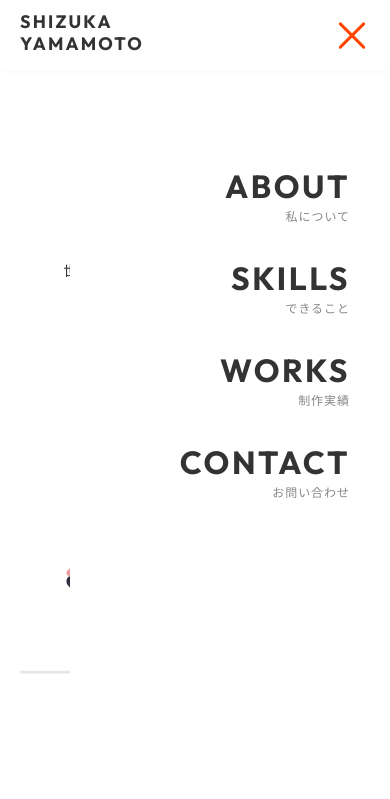
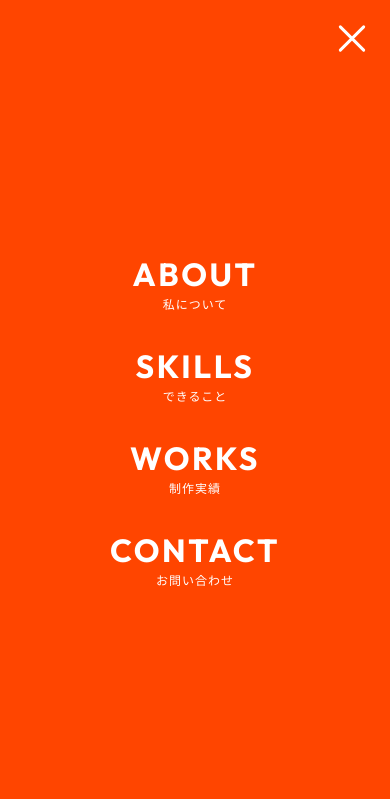
Before and after one commit to shiz-87/my-portfolio, a plain HTML site: page public/index.html in a window 390 px wide. Both pictures are taken after a click on the button "メニュー開閉ボタン". Shown: the top 799 px of the page. Drawn offline with Linux system fonts and the light colour scheme.

Commit message:
fix: ドロワーの表示方法を変更

```diff
--- a/public/assets/js/script.js
+++ b/public/assets/js/script.js
@@ -2,6 +2,7 @@ document.addEventListener("DOMContentLoaded", function () {
   // 1. 要素の取得
   const hamburger = document.getElementById("js-hamburger");
   const drawer = document.querySelector(".p-drawer-nav");
+  const header = document.querySelector(".l-header");
   const drawerLinks = drawer.querySelectorAll("a"); // ドロワー内の全リンク
 
   // 2. ハンバーガーボタンをクリックした時の処理
@@ -9,6 +10,7 @@ document.addEventListener("DOMContentLoaded", function () {
     // ボタンとドロワーに is-active クラスを付け外し（トグル）
     hamburger.classList.toggle("is-active");
     drawer.classList.toggle("is-active");
+    header.classList.toggle("is-active");
 
     // アクセシビリティ対応（aria-expandedの更新）
     const isActive = hamburger.classList.contains("is-active");
@@ -23,6 +25,7 @@ document.addEventListener("DOMContentLoaded", function () {
     link.addEventListener("click", () => {
       hamburger.classList.remove("is-active");
       drawer.classList.remove("is-active");
+      header.classList.remove("is-active");
       hamburger.setAttribute("aria-expanded", "false");
 
       // オプション：背景固定解除
--- a/public/index.html
+++ b/public/index.html
@@ -98,27 +98,27 @@
     <nav class="p-drawer-nav" aria-label="ドロワーナビゲーション">
       <ul class="p-drawer-nav__list">
         <li class="p-drawer-nav__item">
-          <a href="#about">
-            <span class="p-drawer-nav__item--en">ABOUT</span>
-            <span class="p-drawer-nav__item--ja">私について</span>
+          <a class="p-drawer-nav__link" href="#about">
+            <span class="p-drawer-nav__en">ABOUT</span>
+            <span class="p-drawer-nav__ja">私について</span>
           </a>
         </li>
         <li class="p-drawer-nav__item">
-          <a href="#skills">
-            <span class="p-drawer-nav__item--en">SKILLS</span>
-            <span class="p-drawer-nav__item--ja">できること</span>
+          <a class="p-drawer-nav__link" href="#skills">
+            <span class="p-drawer-nav__en">SKILLS</span>
+            <span class="p-drawer-nav__ja">できること</span>
           </a>
         </li>
         <li class="p-drawer-nav__item">
-          <a href="#works">
-            <span class="p-drawer-nav__item--en">WORKS</span>
-            <span class="p-drawer-nav__item--ja">制作実績</span>
+          <a class="p-drawer-nav__link" href="#works">
+            <span class="p-drawer-nav__en">WORKS</span>
+            <span class="p-drawer-nav__ja">制作実績</span>
           </a>
         </li>
         <li class="p-drawer-nav__item">
-          <a href="#contact">
-            <span class="p-drawer-nav__item--en">CONTACT</span>
-            <span class="p-drawer-nav__item--ja">お問い合わせ</span>
+          <a class="p-drawer-nav__link" href="#contact">
+            <span class="p-drawer-nav__en">CONTACT</span>
+            <span class="p-drawer-nav__ja">お問い合わせ</span>
           </a>
         </li>
       </ul>
--- a/src/assets/sass/component/_hamburger.scss
+++ b/src/assets/sass/component/_hamburger.scss
@@ -3,14 +3,18 @@
 .c-hamburger {
   width: 36px;
   height: 36px;
-  position: relative;
-  z-index: 60;
+  position: fixed;
+  top: 20px;
+  right: 20px;
+  z-index: 9999;
 
   @include g.mq(lg) {
     display: none;
   }
 
   &.is-active .c-hamburger__bar {
+    background-color: g.$color-bg;
+
     &:nth-of-type(1) {
       transform: rotate(-45deg);
       top: 9px;
--- a/src/assets/sass/layout/_header.scss
+++ b/src/assets/sass/layout/_header.scss
@@ -9,6 +9,20 @@
   background: g.$color-bg;
   box-shadow: 0 0 8px rgba(0, 0, 0, 0.04);
   z-index: 100;
+  transition: opacity 0.2s ease;
+
+  &.is-active {
+    background-color: transparent;
+    box-shadow: none;
+    z-index: 300; /* ★ここでドロワー(200)より上にする！ */
+
+    /* ロゴを隠してボタンだけ残す（デザインによる） */
+    .l-header__logo {
+      opacity: 0;
+      visibility: hidden;
+      transition: opacity 0.4s;
+    }
+  }
 }
 
 .l-header__inner {
--- a/src/assets/sass/project/_drawer-nav.scss
+++ b/src/assets/sass/project/_drawer-nav.scss
@@ -2,44 +2,58 @@
 
 .p-drawer-nav {
   position: fixed;
-  z-index: 50;
-  width: 320px;
-  height: 100%;
   top: 0;
-  right: 0;
-  transform: translateX(100%);
-  transition: transform 0.7s;
-  background: #fff;
+  left: 0;
+  width: 100%;
+  height: 100vh;
+  background-color: g.$color-accent;
+  z-index: 200;
+
+  /* 上に隠しておく設定 */
+  transform: translateY(-100%);
+  transition: transform 0.4s cubic-bezier(0.16, 1, 0.3, 1), visibility 0.4s;
+  visibility: hidden;
+
+  /* 中身を中央揃えにするフレックス設定 */
+  display: flex;
+  align-items: center;
+  justify-content: center;
 
   &.is-active {
-    transform: translateX(0);
+    transform: translateY(0); /* 降りてくる */
+    visibility: visible;
   }
 }
 
 .p-drawer-nav__list {
-  height: 100%;
+  padding: 0;
   display: flex;
   flex-direction: column;
   gap: 40px;
-  padding: 170px 40px 40px;
+  text-align: center;
 }
 
 .p-drawer-nav__item {
-  text-align: right;
+  text-align: center;
 }
 
-.p-drawer-nav__item--en {
+.p-drawer-nav__link:active {
+  opacity: 0.7;
+}
+
+.p-drawer-nav__en {
   display: block;
   font-family: g.$ff-en;
+  color: g.$color-bg;
   font-size: 32px;
   font-weight: 700;
   line-height: 1;
   letter-spacing: 2.56px;
 }
 
-.p-drawer-nav__item--ja {
+.p-drawer-nav__ja {
   display: block;
-  color: g.$color-text-light;
+  color: g.$color-bg;
   font-size: 12px;
   font-weight: 400;
   line-height: 1;
```
Also changed, not shown: public/assets/css/style.css.
